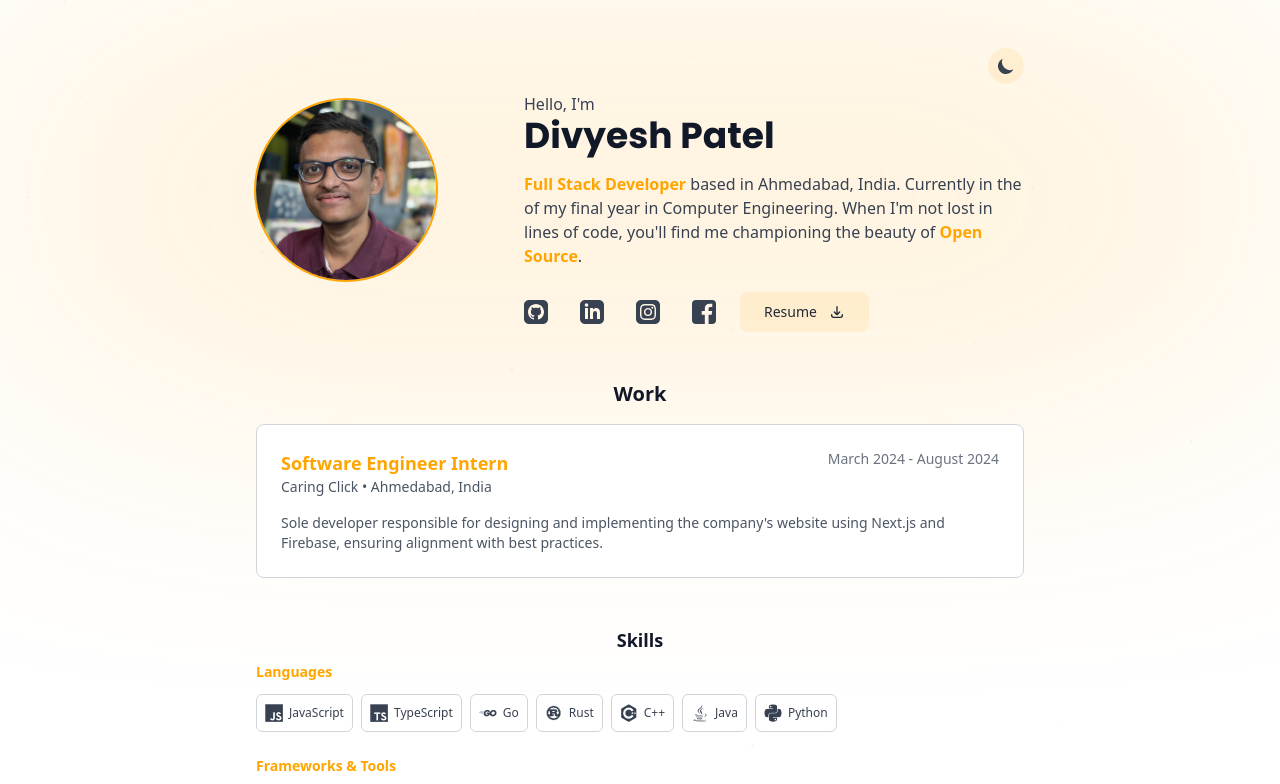
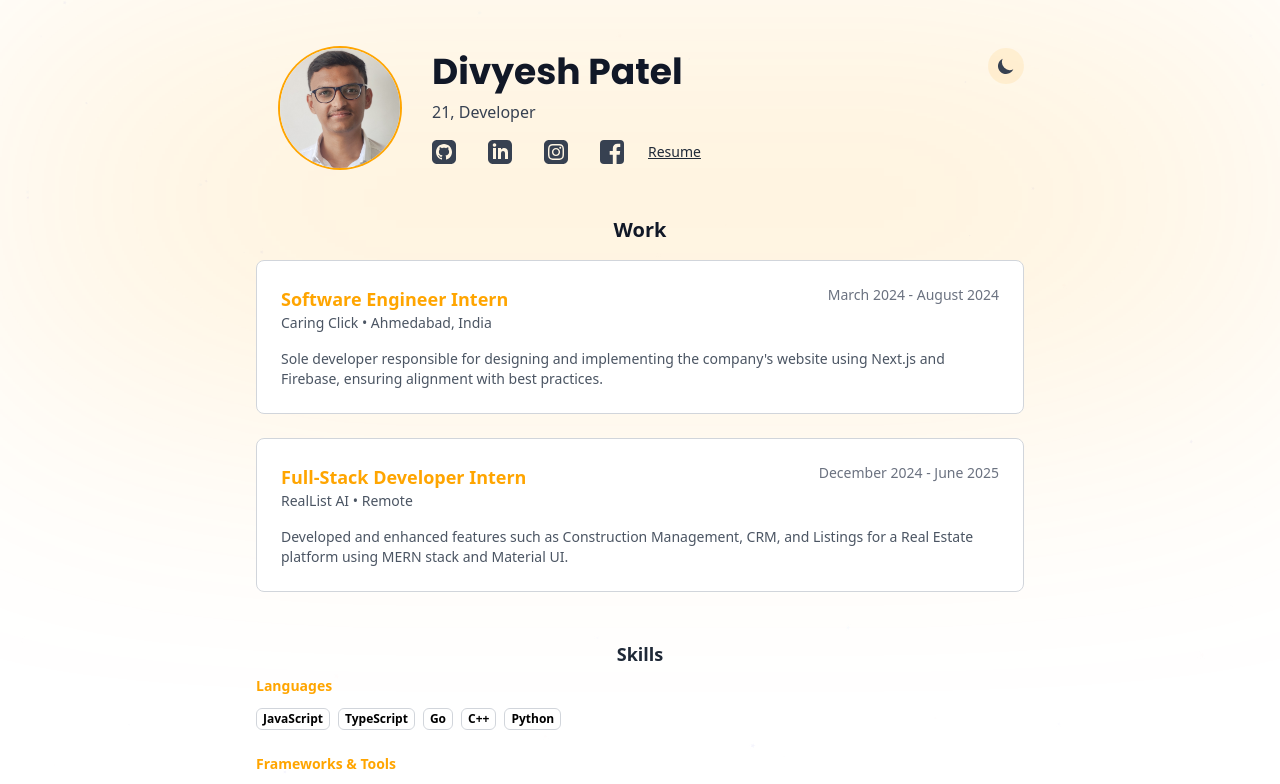
Before and after one commit to pateldivyesh1323/pateldivyesh-portfolio, a React (Vite) app: page / in a window 1280 px wide. Shown: the top 784 px of the page. Built offline with nearby package versions, Linux system fonts and the light colour scheme.

Commit message:
Minor update

```diff
--- a/src/Components/Home.tsx
+++ b/src/Components/Home.tsx
@@ -1,96 +1,35 @@
 import React from "react";
 import Socials from "./Socials";
-import { useTheme } from "../Context/ThemeContext";
+import ThemeToggle from "./ThemeToggle";
 
 const Home = (): React.ReactElement => {
-    const { darkMode, toggleDarkMode } = useTheme();
-
     return (
-        <div className="flex items-center justify-between flex-col md:flex-row gap-8 my-8 md:my-12 px-4 md:px-0">
-            <div className="w-full md:w-auto flex justify-center md:justify-start">
+        <div className="flex items-center flex-col md:flex-row gap-8 my-8 md:my-12 px-4 md:px-6 w-full relative">
+            <div className="absolute top-0 right-0 z-10">
+                <ThemeToggle />
+            </div>
+            <div className="md:ml-0">
                 <img
-                    className="w-[140px] md:w-[180px] rounded-full ring-2 ring-[#FFA500]"
+                    className="w-[120px] rounded-full ring-2 ring-[#FFA500]"
                     src="./Images/PatelDivyesh-square.jpg"
                     alt="Divyesh Patel"
                 />
             </div>
-            <div className="text-md max-w-xl text-center md:text-left">
-                <div className="flex justify-center md:justify-end mb-2">
-                    <button
-                        onClick={toggleDarkMode}
-                        className="p-2 rounded-full bg-[#FFA500] bg-opacity-10 hover:bg-opacity-20 transition-all duration-300"
-                        aria-label={
-                            darkMode
-                                ? "Switch to light mode"
-                                : "Switch to dark mode"
-                        }
-                    >
-                        {darkMode ? (
-                            <svg
-                                xmlns="http://www.w3.org/2000/svg"
-                                className="h-5 w-5 text-yellow-400"
-                                viewBox="0 0 20 20"
-                                fill="currentColor"
-                            >
-                                <path
-                                    fillRule="evenodd"
-                                    d="M10 2a1 1 0 011 1v1a1 1 0 11-2 0V3a1 1 0 011-1zm4 8a4 4 0 11-8 0 4 4 0 018 0zm-.464 4.95l.707.707a1 1 0 001.414-1.414l-.707-.707a1 1 0 00-1.414 1.414zm2.12-10.607a1 1 0 010 1.414l-.706.707a1 1 0 11-1.414-1.414l.707-.707a1 1 0 011.414 0zM17 11a1 1 0 100-2h-1a1 1 0 100 2h1zm-7 4a1 1 0 011 1v1a1 1 0 11-2 0v-1a1 1 0 011-1zM5.05 6.464A1 1 0 106.465 5.05l-.708-.707a1 1 0 00-1.414 1.414l.707.707zm1.414 8.486l-.707.707a1 1 0 01-1.414-1.414l.707-.707a1 1 0 011.414 1.414zM4 11a1 1 0 100-2H3a1 1 0 000 2h1z"
-                                    clipRule="evenodd"
-                                />
-                            </svg>
-                        ) : (
-                            <svg
-                                xmlns="http://www.w3.org/2000/svg"
-                                className="h-5 w-5 text-gray-700 dark:text-slate-300"
-                                viewBox="0 0 20 20"
-                                fill="currentColor"
-                            >
-                                <path d="M17.293 13.293A8 8 0 016.707 2.707a8.001 8.001 0 1010.586 10.586z" />
-                            </svg>
-                        )}
-                    </button>
-                </div>
-                <span className="font-normal text-gray-700 dark:text-gray-300">
-                    Hello, I'm
-                </span>
-                <div className="text-3xl md:text-4xl mb-3 md:mb-4 font-bold font-poppins text-gray-900 dark:text-white">
+            <div className="text-md max-w-xl text-center md:text-left md:flex-1">
+                <div className="text-3xl md:text-4xl font-bold font-poppins text-gray-900 dark:text-white">
                     Divyesh Patel
                 </div>
-                <div className="text-sm md:text-base max-w-[500px] font-normal text-gray-700 dark:text-gray-300 leading-relaxed">
-                    <span className="text-[#FFA500] font-semibold">
-                        Full Stack Developer
-                    </span>{" "}
-                    based in Ahmedabad, India. Currently in the of my final year
-                    in Computer Engineering. When I'm not lost in lines of code,
-                    you'll find me championing the beauty of{" "}
-                    <span className="text-[#FFA500] font-semibold">
-                        Open Source
-                    </span>
-                    .
+                <div className="text-sm md:text-base max-w-[500px] font-normal text-gray-700 dark:text-gray-300 leading-relaxed mt-2 mb-4">
+                    21, Developer
                 </div>
-                <div className="flex items-center justify-center md:justify-start gap-4 md:gap-6 mt-6">
+                <div className="flex items-center justify-center md:justify-start gap-6 mt-4">
                     <Socials />
                     <a
                         href="/pateldivyesh-resume.pdf"
                         download="pateldivyesh-resume.pdf"
+                        className="text-sm underline"
                     >
-                        <button className="group text-xs md:text-sm px-4 md:px-6 py-2 md:py-2.5 rounded-lg flex items-center gap-2 md:gap-3 bg-[#FFA500] bg-opacity-10 hover:bg-opacity-20 transition-all duration-300">
-                            <span>Resume</span>
-                            <svg
-                                xmlns="http://www.w3.org/2000/svg"
-                                className="h-3 w-3 md:h-4 md:w-4 group-hover:translate-y-0.5 transition-transform duration-300"
-                                fill="none"
-                                viewBox="0 0 24 24"
-                                stroke="currentColor"
-                            >
-                                <path
-                                    strokeLinecap="round"
-                                    strokeLinejoin="round"
-                                    strokeWidth={2}
-                                    d="M4 16v1a3 3 0 003 3h10a3 3 0 003-3v-1m-4-4l-4 4m0 0l-4-4m4 4V4"
-                                />
-                            </svg>
-                        </button>
+                        Resume
                     </a>
                 </div>
             </div>
--- a/src/Components/Skills.tsx
+++ b/src/Components/Skills.tsx
@@ -5,9 +5,7 @@ const skillsData = {
         { name: "JavaScript", icon: "devicon-javascript-plain" },
         { name: "TypeScript", icon: "devicon-typescript-plain" },
         { name: "Go", icon: "devicon-go-original-wordmark" },
-        { name: "Rust", icon: "devicon-rust-plain" },
         { name: "C++", icon: "devicon-cplusplus-plain" },
-        { name: "Java", icon: "devicon-java-plain" },
         { name: "Python", icon: "devicon-python-plain" },
     ],
     frameworks: [
@@ -22,6 +20,7 @@ const skillsData = {
         { name: "Material-UI", icon: "devicon-materialui-plain" },
     ],
     tools: [
+        { name: "Cursor", icon: "devicon-cursor-plain" },
         { name: "VS Code", icon: "devicon-vscode-plain" },
         { name: "Git", icon: "devicon-git-plain" },
         { name: "GitHub", icon: "devicon-github-original" },
@@ -33,14 +32,9 @@ const SkillBox = ({ skill }: { skill: { name: string; icon: string } }) => {
     return (
         <div
             key={skill.name}
-            className="flex items-center gap-1 md:gap-1.5 px-1.5 md:px-2 py-0.5 md:py-1 border border-gray-300 dark:border-gray-700 rounded-md hover:border-[#FFA500] dark:hover:border-[#FFA500] hover:-translate-y-0.5 transition-all duration-300 group cursor-pointer whitespace-nowrap w-fit bg-white bg-opacity-50 dark:bg-transparent"
+            className="flex items-center px-1 md:px-1.5 py-0.25 md:py-0.5 border border-gray-300 rounded-md hover:-translate-y-0.5 transition-all duration-300 cursor-pointer whitespace-nowrap w-fit bg-white"
         >
-            <i
-                className={`${skill.icon} text-base md:text-lg text-gray-700 dark:text-gray-300 group-hover:text-[#FFA500] dark:group-hover:text-[#FFA500]`}
-            ></i>
-            <span className="text-[10px] md:text-xs text-gray-700 dark:text-gray-300 group-hover:text-[#FFA500] dark:group-hover:text-[#FFA500]">
-                {skill.name}
-            </span>
+            <span className="text-xs text-black">{skill.name}</span>
         </div>
     );
 };
@@ -48,15 +42,13 @@ const SkillBox = ({ skill }: { skill: { name: string; icon: string } }) => {
 const Skills = (): React.ReactElement => {
     return (
         <div className="flex items-center justify-center flex-col gap-2 my-8 md:my-12 px-4 md:px-0">
-            <div className="font-bold text-base md:text-lg text-gray-900 dark:text-white">
-                Skills
-            </div>
+            <div className="font-bold text-base md:text-lg">Skills</div>
             <div className="w-full">
                 <div className="mb-4 md:mb-6">
                     <h3 className="text-[#FFA500] font-semibold mb-2 md:mb-3 text-xs md:text-sm">
                         Languages
                     </h3>
-                    <div className="flex flex-wrap gap-1.5 md:gap-2">
+                    <div className="flex flex-wrap gap-1.5 md:gap-2 font-semibold">
                         {skillsData.languages.map((skill) => (
                             <SkillBox key={skill.name} skill={skill} />
                         ))}
@@ -67,7 +59,7 @@ const Skills = (): React.ReactElement => {
                     <h3 className="text-[#FFA500] font-semibold mb-2 md:mb-3 text-xs md:text-sm">
                         Frameworks & Tools
                     </h3>
-                    <div className="flex flex-wrap gap-1.5 md:gap-2">
+                    <div className="flex flex-wrap gap-1.5 md:gap-2 font-semibold">
                         {skillsData.frameworks.map((skill) => (
                             <SkillBox key={skill.name} skill={skill} />
                         ))}
@@ -78,7 +70,7 @@ const Skills = (): React.ReactElement => {
                     <h3 className="text-[#FFA500] font-semibold mb-2 md:mb-3 text-xs md:text-sm">
                         Development Tools
                     </h3>
-                    <div className="flex flex-wrap gap-1.5 md:gap-2">
+                    <div className="flex flex-wrap gap-1.5 md:gap-2 font-semibold">
                         {skillsData.tools.map((skill) => (
                             <SkillBox key={skill.name} skill={skill} />
                         ))}
--- /dev/null
+++ b/src/Components/ThemeToggle.tsx
@@ -0,0 +1,21 @@
+import React from "react";
+import { useTheme } from "../Context/ThemeContext";
+import { SunIcon, MoonIcon } from "./ThemeIcons";
+
+const ThemeToggle: React.FC = () => {
+    const { darkMode, toggleDarkMode } = useTheme();
+
+    return (
+        <button
+            onClick={toggleDarkMode}
+            className="p-2 rounded-full bg-[#FFA500] bg-opacity-10 hover:bg-opacity-20 transition-all duration-300"
+            aria-label={
+                darkMode ? "Switch to light mode" : "Switch to dark mode"
+            }
+        >
+            {darkMode ? <SunIcon /> : <MoonIcon />}
+        </button>
+    );
+};
+
+export default ThemeToggle;
--- a/src/Components/Timeline.tsx
+++ b/src/Components/Timeline.tsx
@@ -16,6 +16,12 @@ const timeLine = [
         description:
             "Secured runner-up position in competitive programming contest",
     },
+    {
+        date: "11th April, 2025 - 27th April, 2025",
+        event: "Hackhazards'2025 - The Namespace Community",
+        description:
+            "Participated in the hackathon organized by The Namespace Community",
+    },
 ];
 
 export default function Timeline() {
@@ -28,19 +34,19 @@ export default function Timeline() {
                 {timeLine.map((item, index) => (
                     <div
                         key={index}
-                        className="flex flex-col md:flex-row items-start gap-1 md:gap-4 p-3 rounded-lg transition-colors duration-300 bg-white dark:bg-transparent bg-opacity-75"
+                        className="gap-1 md:gap-4 p-3 rounded-lg transition-colors duration-300 bg-white dark:bg-transparent bg-opacity-75"
                     >
-                        <div className="text-xs md:text-sm text-gray-500 dark:text-gray-400 mb-1 md:mb-0 md:pt-0.5">
-                            {item.date}
-                        </div>
-                        <div>
+                        <div className="flex justify-between gap-1 md:gap-4">
                             <h3 className="text-[#FFA500] font-semibold text-sm md:text-base">
                                 {item.event}
                             </h3>
-                            <p className="text-xs md:text-sm text-gray-600 dark:text-gray-300 mt-0.5 leading-relaxed">
-                                {item.description}
-                            </p>
+                            <div className="text-xs md:text-sm text-gray-500 dark:text-gray-400 mb-1 md:mb-0 md:pt-0.5">
+                                {item.date}
+                            </div>
                         </div>
+                        <p className="text-xs md:text-sm text-gray-600 dark:text-gray-300 mt-0.5 leading-relaxed">
+                            {item.description}
+                        </p>
                     </div>
                 ))}
             </div>
--- a/src/Components/Work.tsx
+++ b/src/Components/Work.tsx
@@ -6,6 +6,14 @@ const experiences = [
         duration: "March 2024 - August 2024",
         description:
             "Sole developer responsible for designing and implementing the company's website using Next.js and Firebase, ensuring alignment with best practices.",
+    },
+    {
+        role: "Full-Stack Developer Intern",
+        company: "RealList AI",
+        location: "Remote",
+        duration: "December 2024 - June 2025",
+        description:
+            "Developed and enhanced features such as Construction Management, CRM, and Listings for a Real Estate platform using MERN stack and Material UI.",
     },
 ];
 
@@ -19,7 +27,7 @@ export default function Work() {
                 {experiences.map((exp, index) => (
                     <div
                         key={index}
-                        className="border border-gray-300 dark:border-gray-700 rounded-lg p-4 md:p-6 hover:border-[#FFA500] dark:hover:border-[#FFA500] transition-colors duration-300 bg-white dark:bg-transparent"
+                        className="border border-gray-300 dark:border-gray-700 rounded-lg p-4 md:p-6 transition-colors duration-300 bg-white dark:bg-transparent"
                     >
                         <div className="flex flex-col md:flex-row md:justify-between md:items-start gap-2 md:gap-0 mb-2">
                             <div>
```
Also changed, not shown: src/Components/ThemeIcons.tsx (added, +29 -0 lines), public/Images/PatelDivyesh-square.jpg, 1 other file (tests, documents, lock files or other folders).
